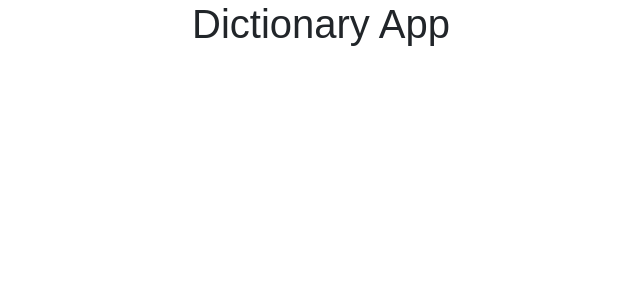
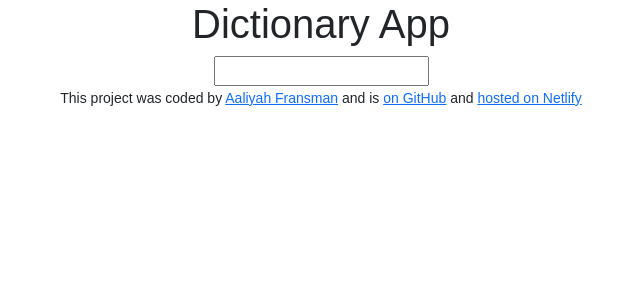
Before and after one commit to Aaliyah-Fransman/Dictionary-App, a React (Create React App) app: page / in a window 1280 px wide. Shown: the top 300 px of the page, without its empty margins (319-959 px from the left). Built offline with nearby package versions, Linux system fonts and the light colour scheme.

Commit message:
Added the project search engine

```diff
--- a/src/App.js
+++ b/src/App.js
@@ -1,9 +1,32 @@
 import "./styles.css";
+import Dictionary from "./Dictionary";
 
 export default function App() {
   return (
     <div className="App">
       <h1>Dictionary App</h1>
+      <main>
+        <Dictionary />
+      </main>
+      <footer>
+        <small>
+          This project was coded by{" "}
+          <a href="https://github.com/Aaliyah-Fransman" target="_blank">
+            Aaliyah Fransman
+          </a>{" "}
+          and is{" "}
+          <a
+            href="https://github.com/Aaliyah-Fransman/My-Weather-App-Project"
+            target="_blank"
+          >
+            on GitHub
+          </a>{" "}
+          and{" "}
+          <a href="https://theskycast.netlify.app/?#" target="_blank">
+            hosted on Netlify
+          </a>
+        </small>
+      </footer>
     </div>
   );
 }
--- /dev/null
+++ b/src/Dictionary.js
@@ -0,0 +1,23 @@
+import React, { useState } from "react";
+import "./Dictionary.css";
+
+export default function Dictionary() {
+  const [keyword, setKeyword] = useState("");
+
+  function search(event) {
+    event.preventDefault();
+    alert(`Searching for ${keyword} definition`);
+  }
+
+  function handleKeywordChange(event) {
+    setKeyword(event.target.value);
+  }
+
+  return (
+    <div className="Dictionary">
+      <form onSubmit={search}>
+        <input type="search" onChange={handleKeywordChange} />
+      </form>
+    </div>
+  );
+}
```
Also changed, not shown: package.json (+20 -15 lines), src/Dictionary.css (added).
